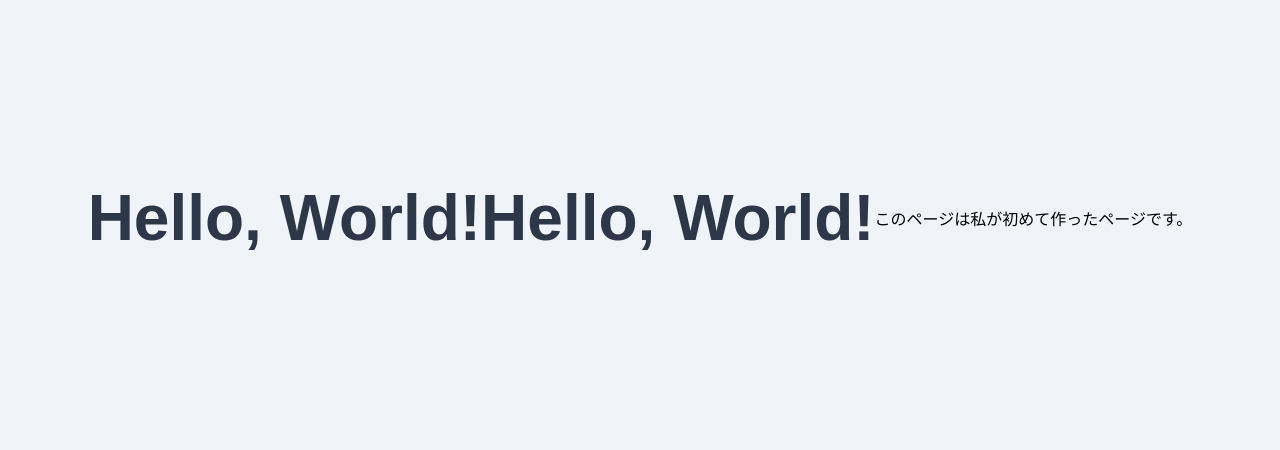
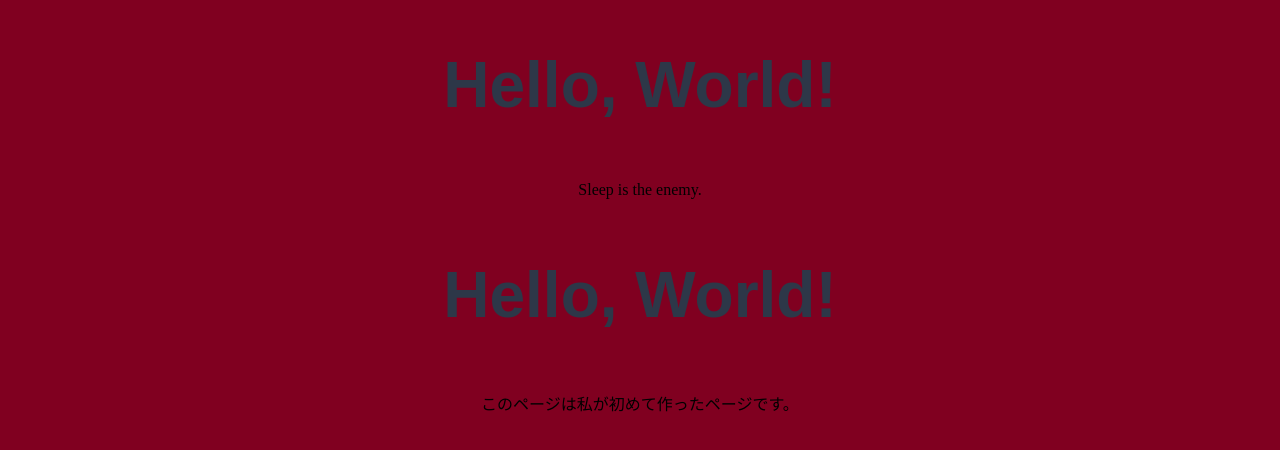
Before and after one commit to asuka-beep/asuka-beep.github.io, a plain HTML site: page index.html in a window 1280 px wide. Shown: the part 182-632 px from the top of the page. Drawn offline with Linux system fonts and the light colour scheme.

Commit message:
Add files via upload

```diff
--- a/index.html
+++ b/index.html
@@ -24,9 +24,10 @@
         margin: 0;                /* ブラウザが自動で付ける余白をゼロにする */
         height: 100vh;            /* 画面の高さいっぱいに広げる（vh = 画面の高さ） */
         display: flex;            /* 子要素を柔軟に配置できる「フレックスボックス」モードにする */
+        flex-direction: column;   /* 子要素を縦に並べる */
         justify-content: center;  /* 横方向の中央揃え */
         align-items: center;      /* 縦方向の中央揃え */
-        background-color: #f0f4f8;/* 背景色（薄いグレー） */
+        background-color: #800020; /* 背景色（バーガンディー） */
       }
 
       h1 {
@@ -43,6 +44,8 @@
 
     <h1>Hello, World!</h1>
     <!-- h1 タグで囲んだテキストが大きな見出しとして表示される -->
+    <p>Sleep is the enemy.</p>
+    <!-- p タグは普通の文章（段落）を表示するタグ -->
 
   </body>
 
```
